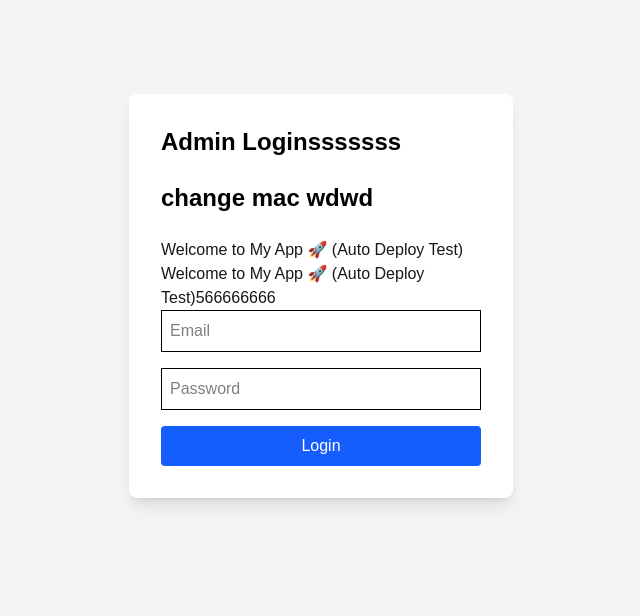
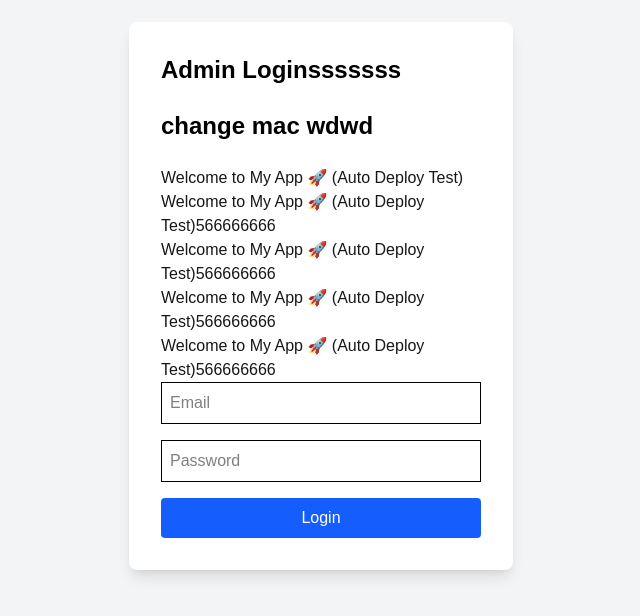
Before and after one commit to technosolz0/frontend_admin, a Next.js app: page / in a window 1280 px wide. Shown: the part 104-720 px from the top of the page, without its empty margins (319-959 px from the left). Built offline with nearby package versions, Linux system fonts and the light colour scheme; no server answers.

Commit message:
Test auto-deploy webhook

```diff
--- a/src/app/page.tsx
+++ b/src/app/page.tsx
@@ -43,6 +43,9 @@ export default function LoginPage() {
         <h2 className="text-2xl font-bold mb-6 text-black">change mac wdwd</h2>
         <h1>Welcome to My App 🚀 (Auto Deploy Test)</h1>
         <h1>Welcome to My App 🚀 (Auto Deploy Test)566666666</h1>
+        <h1>Welcome to My App 🚀 (Auto Deploy Test)566666666</h1>
+        <h1>Welcome to My App 🚀 (Auto Deploy Test)566666666</h1>
+        <h1>Welcome to My App 🚀 (Auto Deploy Test)566666666</h1>
 
 
         <input
```
